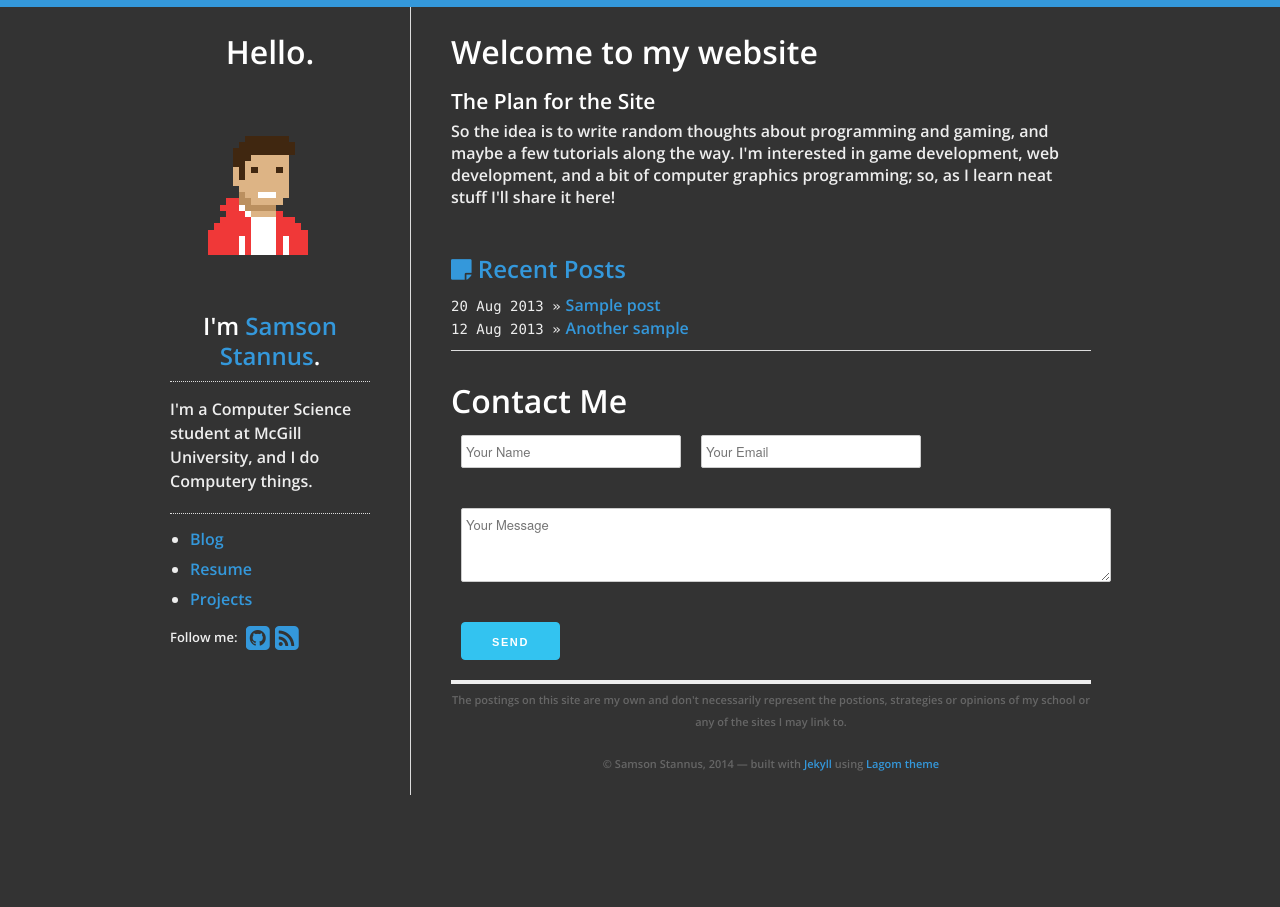
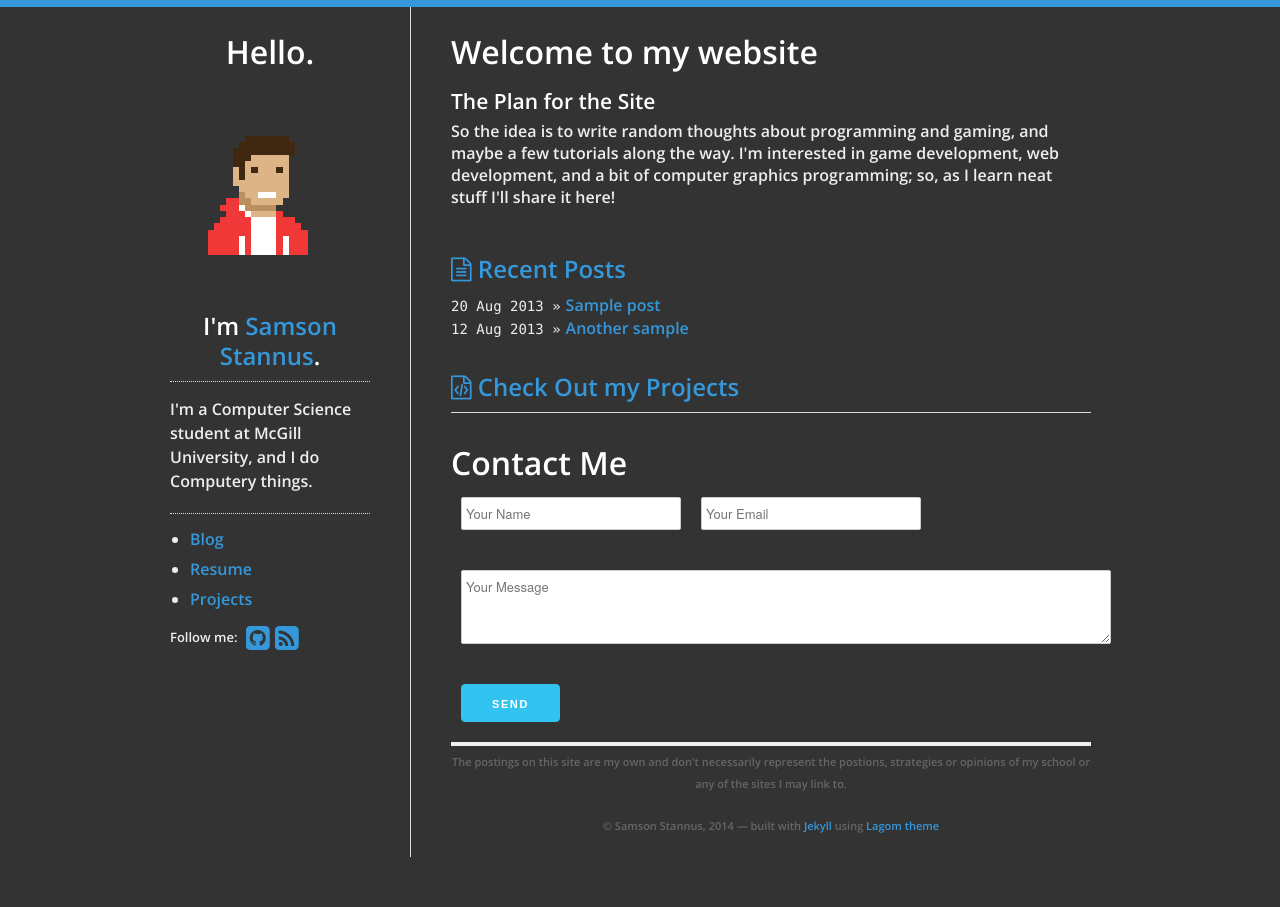
Before and after one commit to SamsonStannus/samsonstannus.github.io, a Jekyll site: the page built from index.html, in a window 1280 px wide. Built offline with Jekyll 4.4.1, drawn with Linux system fonts in a browser that asks for light colours; nearby versions of some CDN libraries.

Commit message:
made projects page

```diff
--- a/index.html
+++ b/index.html
@@ -10,14 +10,17 @@ title: home
 </br>
   <h4>
 
-  <h2><i class="fa fa-sticky-note"></i> Recent Posts</h2>
+  <h2><i class="fa fa-file-text-o"></i> <a href="/blog">Recent Posts</a></h2>
   <ul id="blog-posts" class="posts">
     {% for post in site.posts limit: 2 %}
       <li><span>{{ post.date | date_to_string }} &raquo;</span><a href="{{ post.url }}">{{ post.title }}</a></li>
     {% endfor %}
   </ul>
+</br>
+
+  <h2><i class="fa fa-file-code-o"></i> <a href="/projects">Check Out my Projects</a></h2>
   <hr>
-  <h1> Contact Me </h1>
+  <h1 id="contact"> Contact Me </h1>
   <div class="row">
 	  <form action="//formspree.io/samson.stannus@mail.mcgill.ca"
 	      method="POST">
```
